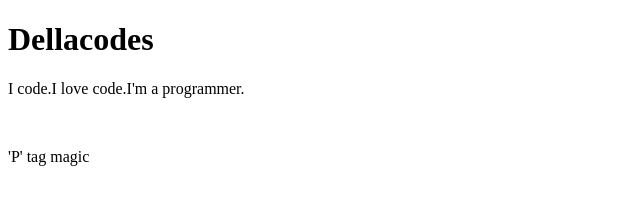
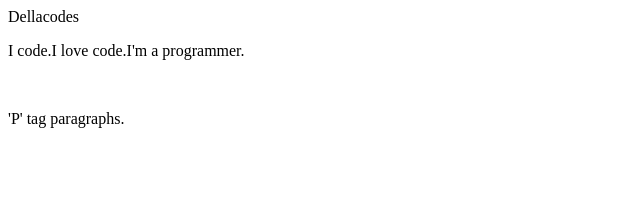
Before and after one commit to Dellacodes/Getting-familiar-with-Structure, a plain HTML site: page index.html in a window 1280 px wide. Shown: the whole page, without its empty margins (0-640 px from the left). Drawn offline with Linux system fonts and the light colour scheme.

Commit message:
intial commit

```diff
--- a/index.html
+++ b/index.html
@@ -3,8 +3,8 @@
     <head></head>
     <title>Getting familiar with structure</title>
     <body>
-        <h1>Dellacodes</h1>
+        Dellacodes
         <p>I code.I love code.I'm a programmer.</p><br>
-        <p>'P' tag magic</p>
+        <p>'P' tag paragraphs.</p>
     </body>
 </html>
```
